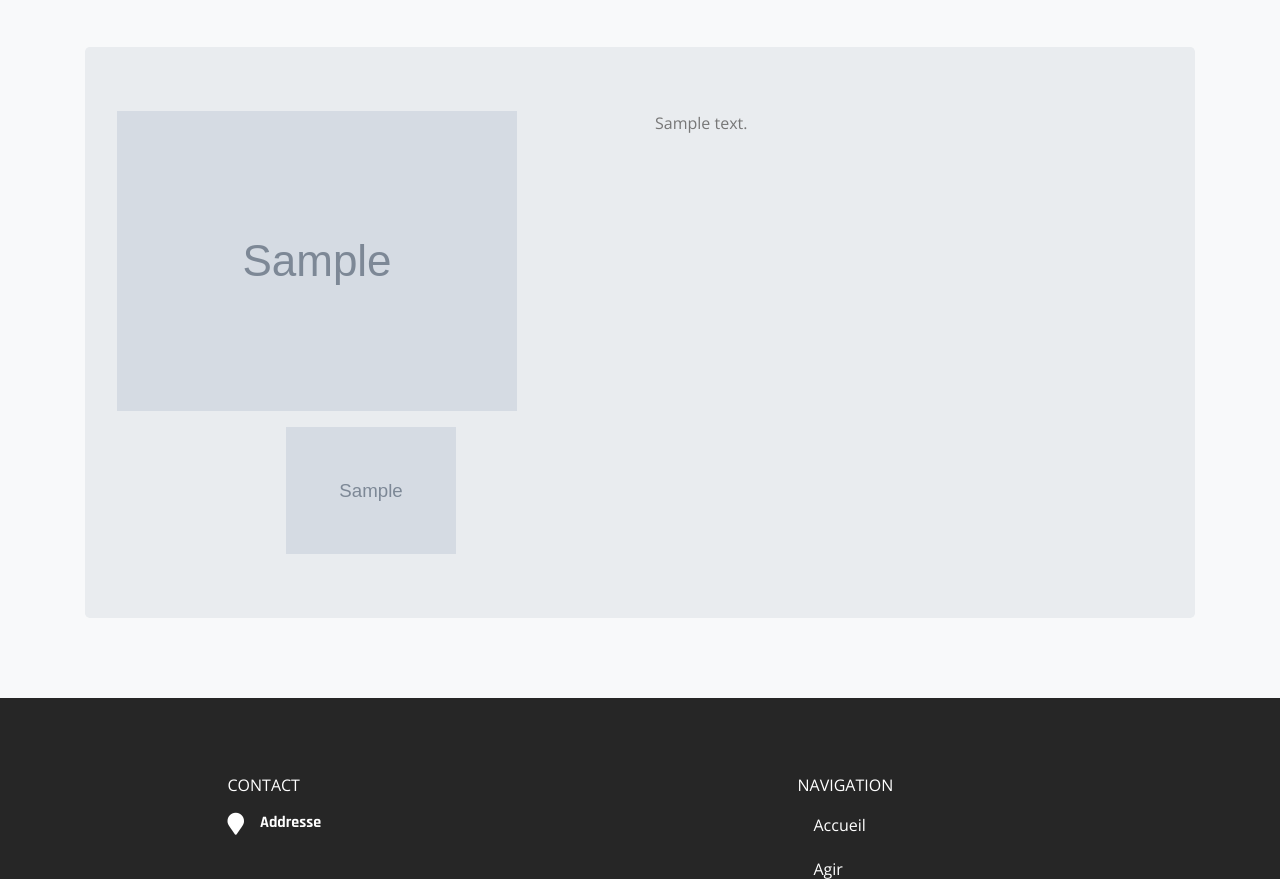
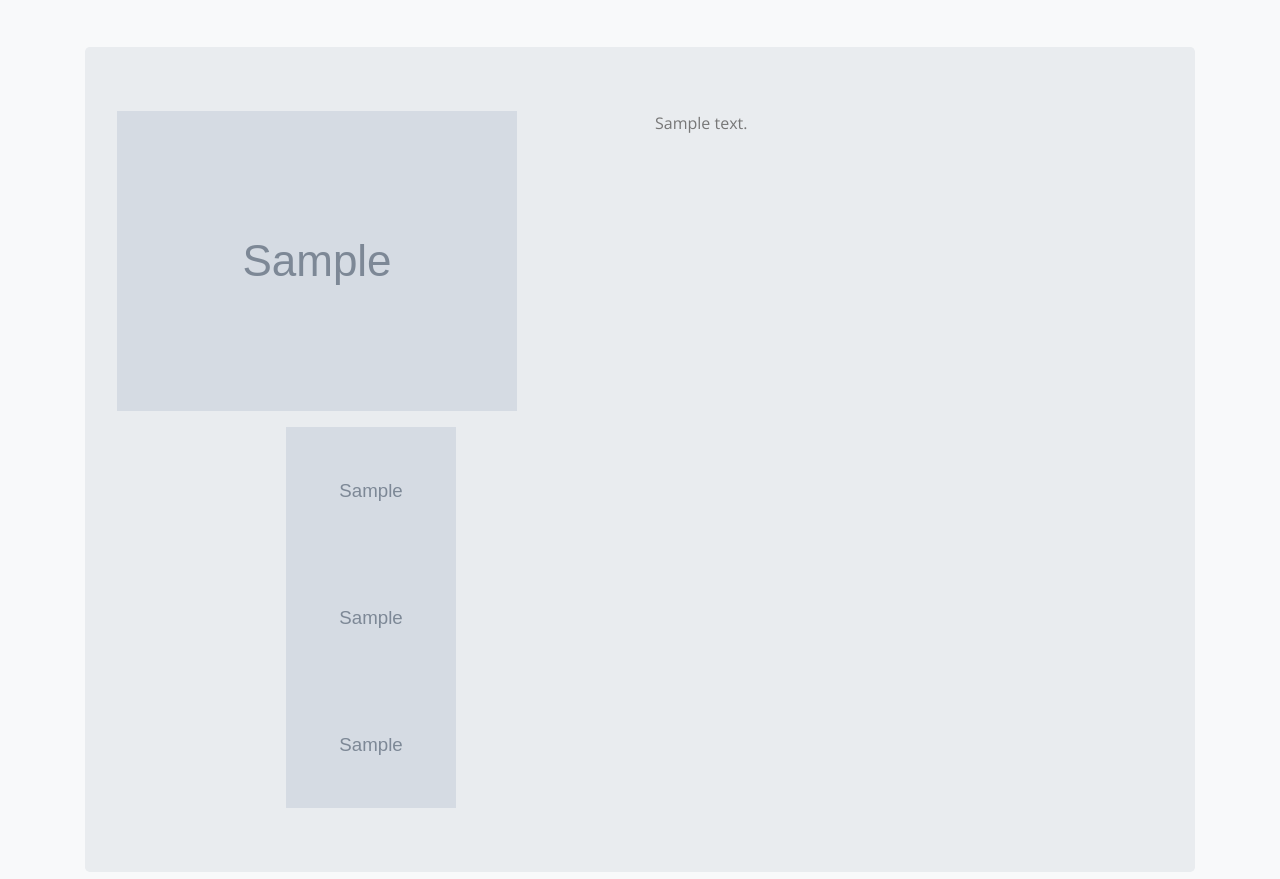
Before and after one commit to ettani/inayah, a Symfony app: template templates/default/Post.html.twig in a window 1280 px wide. Shown: the part 383-1262 px from the top of the page. Run offline with Twig, Linux system fonts and the light colour scheme; the template is opened without the code that fills it: most values are stand-ins (such as "Sample title", 1, 10 or a date in 2020); grey boxes marked "Sample" are stand-in pictures; some libraries are stand-ins or nearby versions.

Commit message:
suppression carrousel post

```diff
--- a/templates/default/Post.html.twig
+++ b/templates/default/Post.html.twig
@@ -23,38 +23,39 @@
                         {% if (post.image != null) %}
                             <div class="container-fluid">
                                 <div class="col-md-5 mx-auto mt-3">
-                                    <div id="carouselExampleControls" class="carousel slide" data-bs-ride="carousel">
-                                        <div class="carousel-inner">
-                                            <div class="carousel-item active">
+{#                                    <div id="carouselExampleControls" class="carousel slide" data-bs-ride="carousel">#}
+{#                                        <div class="carousel-inner">#}
                                             {% if (post.image2 != null) %}
+{#                                                <div class="carousel-item active">#}
                                                     <img class="d-block w-100"
                                                          src="{{ asset('uploads/images/' ~ post.image2) }}">
+{#                                                </div>#}
                                             {% endif %}
-                                            </div>
-                                            <div class="carousel-item">
+
                                             {% if (post.image3 != null) %}
+{#                                                <div class="carousel-item">#}
                                                     <img class="d-block w-100"
                                                          src="{{ asset('uploads/images/' ~ post.image3) }}">
+{#                                                </div>#}
                                             {% endif %}
-                                            </div>
-                                            <div class="carousel-item">
                                             {% if (post.image4 != null) %}
+{#                                                <div class="carousel-item">#}
                                                     <img class="d-block w-100"
                                                          src="{{ asset('uploads/images/' ~ post.image4) }}">
+{#                                                </div>#}
                                             {% endif %}
-                                            </div>
-                                        </div>
-                                    </div>
-                                    <a class="carousel-control-prev" href="#carouselExampleControls" role="button"
-                                       data-bs-slide="prev">
-                                        <span class="carousel-control-prev-icon" aria-hidden="true"></span>
-                                        <span id="prev" class="visually-hidden">Previous</span>
-                                    </a>
-                                    <a class="carousel-control-next" href="#carouselExampleControls" role="button"
-                                       data-bs-slide="next">
-                                        <span class="carousel-control-next-icon" aria-hidden="true"></span>
-                                        <span id="next" class="visually-hidden">Next</span>
-                                    </a>
+{#                                        </div>#}
+{#                                    </div>#}
+{#                                    <a class="carousel-control-prev" href="#carouselExampleControls" role="button"#}
+{#                                       data-bs-slide="prev">#}
+{#                                        <span class="carousel-control-prev-icon" aria-hidden="true"></span>#}
+{#                                        <span id="prev" class="visually-hidden">Previous</span>#}
+{#                                    </a>#}
+{#                                    <a class="carousel-control-next" href="#carouselExampleControls" role="button"#}
+{#                                       data-bs-slide="next">#}
+{#                                        <span class="carousel-control-next-icon" aria-hidden="true"></span>#}
+{#                                        <span id="next" class="visually-hidden">Next</span>#}
+{#                                    </a>#}
                                 </div>
                             </div>
 
```
Also changed, not shown: src/Controller/PostController.php (+9 -1 lines). Lines whose indentation alone changed are shown as unchanged.
